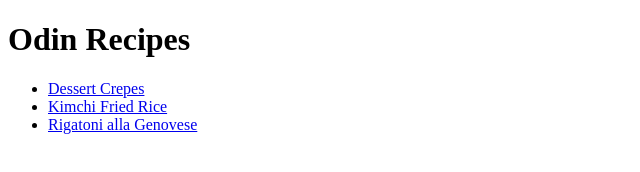
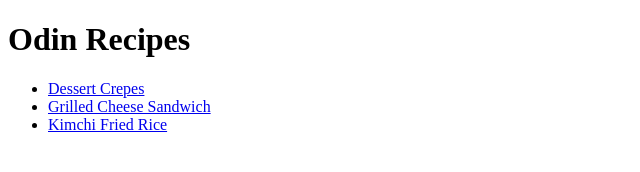
Before and after one commit to rthach17/odin-recipes, a plain HTML site: page index.html in a window 1280 px wide. Shown: the whole page, without its empty margins (0-640 px from the left). Drawn offline with Linux system fonts and the light colour scheme.

Commit message:
Add grilled cheese recipe page with image and update homepage links

```diff
--- a/index.html
+++ b/index.html
@@ -10,8 +10,8 @@
 
         <ul>
             <li><a href="./recipes/crepes.html">Dessert Crepes</a></li>
+            <li><a href="./recipes/grilled-cheese.html">Grilled Cheese Sandwich</a></li>
             <li><a href="./recipes/kimchirice.html">Kimchi Fried Rice</a></li>
-            <li><a href="./recipes/rigatoni.html">Rigatoni alla Genovese</a></li>
         </ul>
 
     </body>
```
Also changed, not shown: img/grilled-cheese.jpeg (added), recipes/grilled-cheese.html (added).
